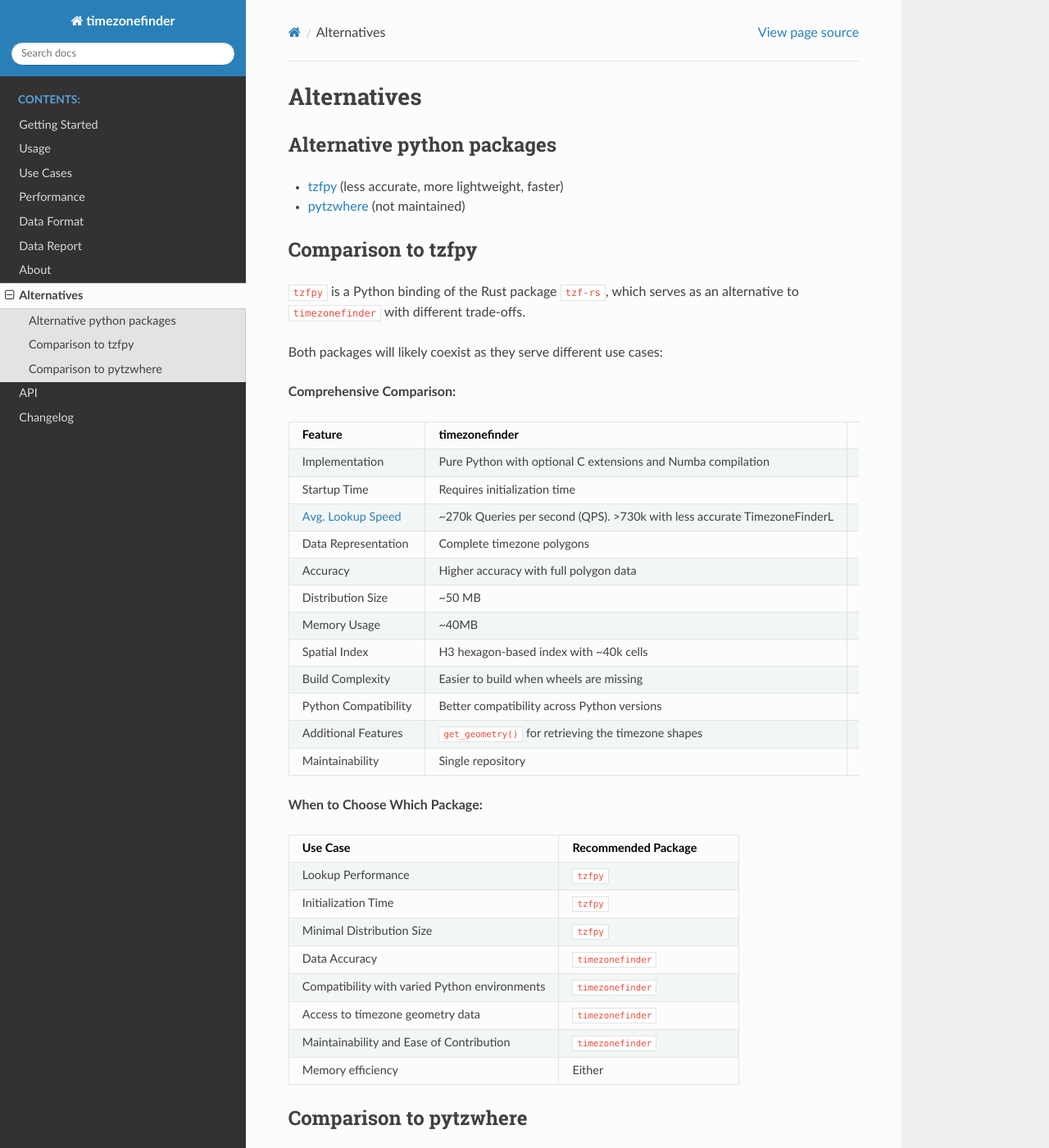
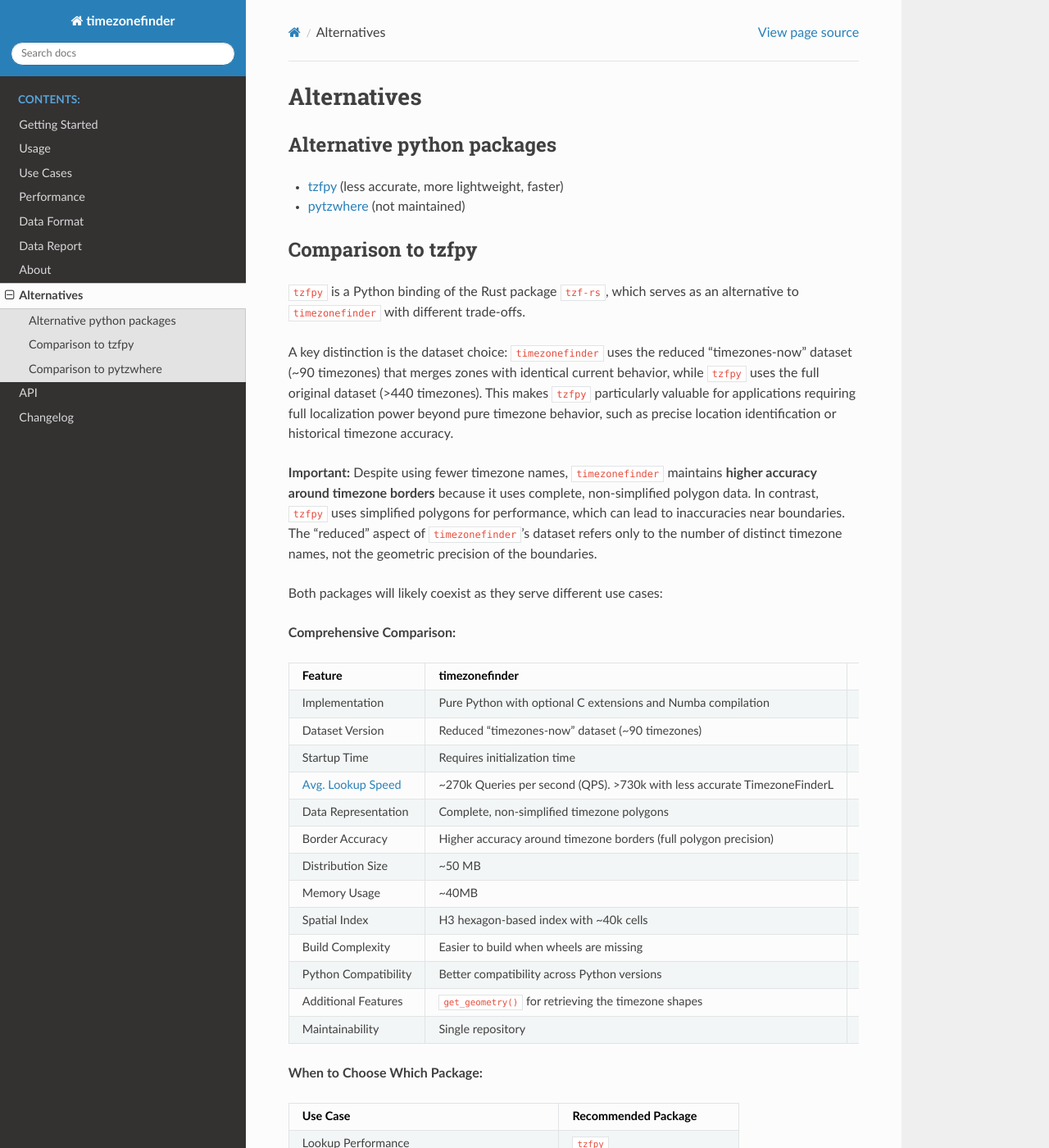
Before and after one commit to jannikmi/timezonefinder, a Sphinx documentation site: the page built from docs/alternatives.rst, in a window 1280 px wide and 1400 px high. Shown: the whole window at 82% size. Built offline with Sphinx 7.4.7 and the Read the Docs theme 3.1.0, drawn with Linux system fonts in a browser that asks for light colours; some of the changed text lies outside the part shown.

Commit message:
Enhance documentation in alternatives.rst with detailed comparisons of dataset choices and accuracy between timezonefinder and tzfpy

```diff
--- a/docs/alternatives.rst
+++ b/docs/alternatives.rst
@@ -14,6 +14,10 @@
 
 ``tzfpy`` is a Python binding of the Rust package ``tzf-rs``, which serves as an alternative to ``timezonefinder`` with different trade-offs.
 
+A key distinction is the dataset choice: ``timezonefinder`` uses the reduced "timezones-now" dataset (~90 timezones) that merges zones with identical current behavior, while ``tzfpy`` uses the full original dataset (>440 timezones). This makes ``tzfpy`` particularly valuable for applications requiring full localization power beyond pure timezone behavior, such as precise location identification or historical timezone accuracy.
+
+**Important:** Despite using fewer timezone names, ``timezonefinder`` maintains **higher accuracy around timezone borders** because it uses complete, non-simplified polygon data. In contrast, ``tzfpy`` uses simplified polygons for performance, which can lead to inaccuracies near boundaries. The "reduced" aspect of ``timezonefinder``'s dataset refers only to the number of distinct timezone names, not the geometric precision of the boundaries.
+
 Both packages will likely coexist as they serve different use cases:
 
 **Comprehensive Comparison:**
@@ -28,6 +32,9 @@
    * - Implementation
      - Pure Python with optional C extensions and Numba compilation
      - Python binding of Rust package ``tzf-rs``
+   * - Dataset Version
+     - Reduced "timezones-now" dataset (~90 timezones)
+     - Full original dataset (>440 timezones)
    * - Startup Time
      - Requires initialization time
      - No startup time (immediate)
@@ -35,11 +42,11 @@
      - ~270k Queries per second (QPS). >730k with less accurate TimezoneFinderL
      - ~320k QPS
    * - Data Representation
-     - Complete timezone polygons
+     - Complete, non-simplified timezone polygons
      - Simplified timezone polygons
-   * - Accuracy
-     - Higher accuracy with full polygon data
-     - Lower accuracy due to simplified polygons
+   * - Border Accuracy
+     - Higher accuracy around timezone borders (full polygon precision)
+     - Lower accuracy near borders due to simplified polygons
    * - Distribution Size
      - ~50 MB
      - ~6 MB
@@ -78,8 +85,10 @@
      - ``tzfpy``
    * - Minimal Distribution Size
      - ``tzfpy``
-   * - Data Accuracy
+   * - Timezone border accuracy
      - ``timezonefinder``
+   * - Full localization power (>440 timezone names)
+     - ``tzfpy``
    * - Compatibility with varied Python environments
      - ``timezonefinder``
    * - Access to timezone geometry data
```
